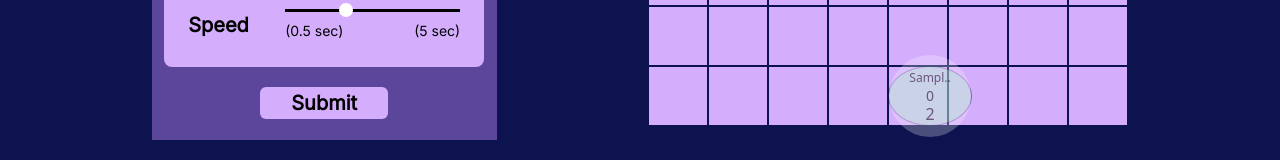
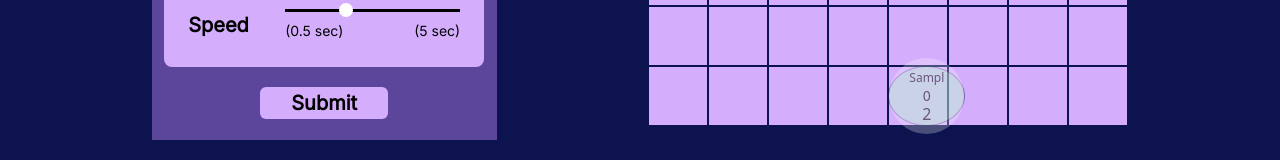
Before and after one commit to chingu-voyages/v44-tier2-team-13, a React (Vite) app: page / in a window 1280 px wide. Both pictures are taken after typing "Sample" into the empty fields and a click on the button "Submit". Shown: the part 498-658 px from the top of the page. Built offline with nearby package versions, Linux system fonts and the light colour scheme.

Commit message:
Update: Removed trailing dots from bot names.

```diff
--- a/src/components/BoolBot.tsx
+++ b/src/components/BoolBot.tsx
@@ -38,7 +38,7 @@ const BoolBot: FC<BoolBotProps> = ({ bot, cellSize }) => {
             }}
         >
             <div className="flex flex-col gap-0 items-center justify-center leading-none bg-white/50 rounded-full aspect-square px-5">
-                <span className="text-xs">{name.slice(0, 5)}..</span>
+                <span className="text-xs">{name.slice(0, 5)}</span>
                 <span className="text-sm">{boolValue}</span>
                 {/* <span className="text-sm">{operation}</span> */}
                 <span>{speed}</span>
```
